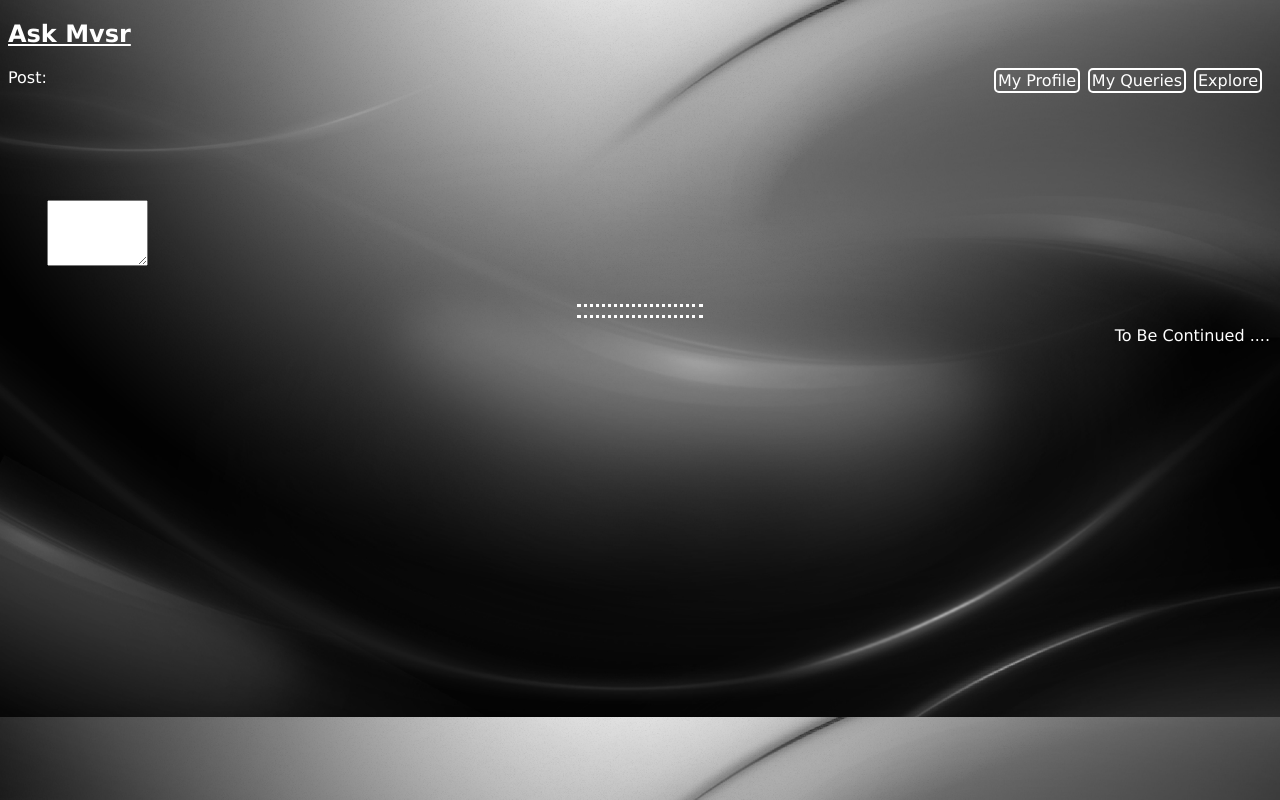
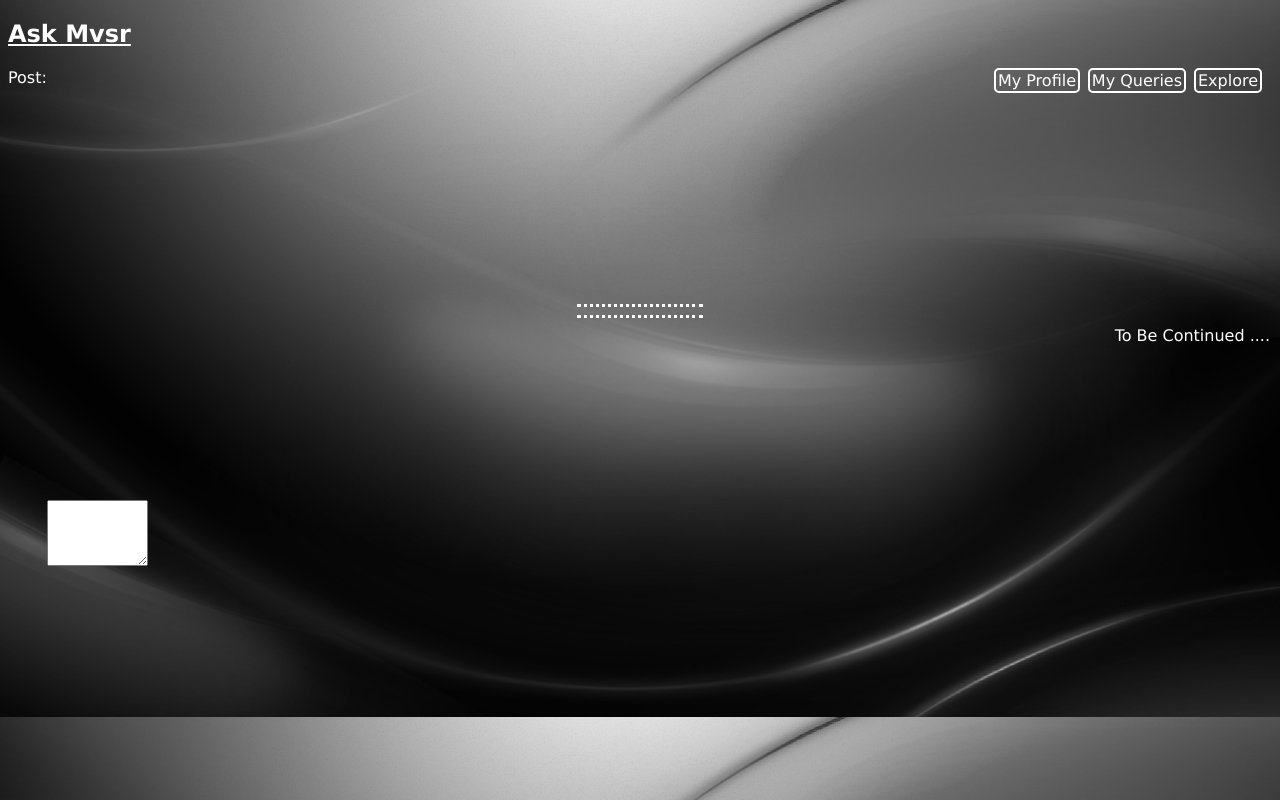
Before and after one commit to MadhuriChoula/maddy, a plain HTML site: page index.html in a window 1280 px wide. Drawn offline with Linux system fonts and the light colour scheme.

Commit message:
Update mine.css

```diff
--- a/mine.css
+++ b/mine.css
@@ -69,5 +69,5 @@ position:absolute;
 
 #text{
    position:absolute;
-   top:200px;
+   top:500px;
 }
```
